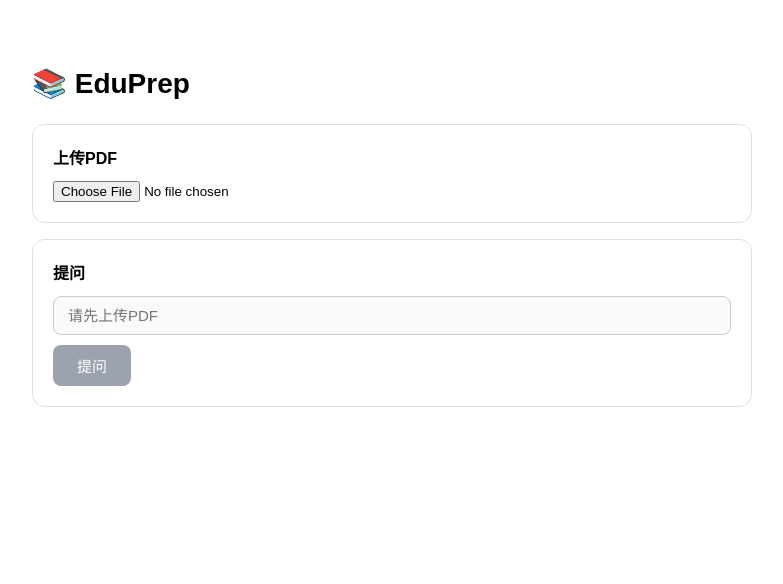
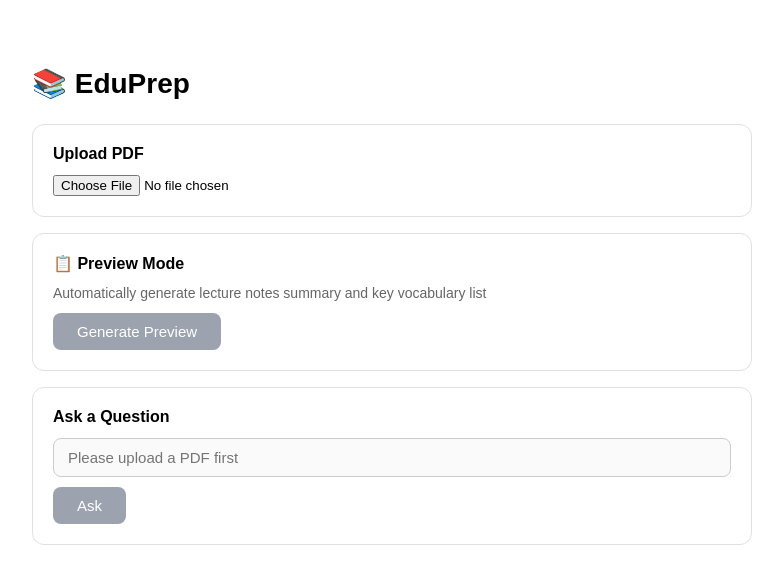
Before and after one commit to ZhengZhenting/EduPrep, a React app in the folder frontend/: page / in a window 1280 px wide. Shown: the top 584 px of the page, without its empty margins (248-1031 px from the left). Built offline with nearby package versions, Linux system fonts and the light colour scheme; the HTML template or start-up script is replaced by a standard one.

Commit message:
add UI interface for preview

```diff
--- a/frontend/src/App.jsx
+++ b/frontend/src/App.jsx
@@ -12,6 +12,8 @@ function App() {
   const [history, setHistory] = useState([])      // 对话历史
   const [uploading, setUploading] = useState(false)
   const [asking, setAsking] = useState(false)
+  const [previewData, setPreviewData] = useState(null)   // 存储preview返回的数据
+  const [previewing, setPreviewing] = useState(false)     // 是否正在加载
 
 
   // 处理PDF上传Upload
@@ -41,8 +43,9 @@ function App() {
     setUploading(false)
   }
 
-  // 处理提问Ask（支持流式输出）
-  const handleAsk = async (e) => {
+
+  // 处理提问Ask
+  const handleAsk = async () => {
     if (!question.trim() || !filename || asking) return
 
     const currentQuestion = question
@@ -64,51 +67,50 @@ function App() {
         })
       })
 
-      const reader = response.body.getReader()
-      const decoder = new TextDecoder()
-      let fullAnswer = ''
-      let firstLine = true
-      let currentSources = []
+      const data = await response.json()
 
-      while (true) {
-        const { done, value } = await reader.read()
-        if (done) break
+      setAnswer(data.answer)
+      setSources(data.sources)
 
-        const text = decoder.decode(value)
-        if (firstLine) {
-          try {
-            const lines = text.split('\n')
-            const sourceData = JSON.parse(lines[0])  //第一行是页码来源信息，格式是JSON字符串，见后端 stream_response() 里 yield 的 sources_line
-            currentSources = sourceData.sources
-            setSources(currentSources)
-            const rest = lines.slice(1).join('\n')  //剩下的才是AI的回答内容
-            if (rest) {
-              fullAnswer += rest
-              setAnswer(fullAnswer)
-            }
-          } catch {
-            fullAnswer += text
-            setAnswer(fullAnswer)
-          }
-          firstLine = false
-        } else {
-          fullAnswer += text
-          setAnswer(fullAnswer)
-        }
-      }
-      // 把这轮完整对话加入历史
+      // 保存历史，sources直接从data里取
       setHistory([
         ...newHistory,
-        { role: 'assistant', content: fullAnswer, sources: currentSources }
+        { role: 'assistant', content: data.answer, sources: data.sources }
       ])
 
     } catch (err) {
-      setAnswer(`Error：${err.message}`)
+      setAnswer(`Error: ${err.message}`)
     }
 
     setAsking(false)
   }
 
+
+  // 处理Preview生成
+  const handlePreview = async () => {
+    if (!filename || previewing) return
+
+    setPreviewing(true)
+    setPreviewData(null)
+
+    try {
+      const response = await fetch(`${API}/preview`, {
+        method: 'POST',
+        headers: { 'Content-Type': 'application/json' },
+        body: JSON.stringify({ filename: filename })
+      })
+      if (!response.ok) {
+        const err = await response.json()
+        throw new Error(err.detail || 'Failed to generate preview')
+      }
+
+      const data = await response.json()
+      setPreviewData(data)
+    } catch (err) {
+      alert(`Preview Error: ${err.message}`)
+    }
+    setPreviewing(false)
+  }
 
   //处理回车键提问
   const handleKeyDown = (e) => {
@@ -131,25 +133,70 @@ function App() {
 
       {/* 上传区域 */}
       <div style={styles.card}>
-        <h2 style={styles.cardTitle}>上传PDF</h2>
+        <h2 style={styles.cardTitle}>Upload PDF</h2>
         <input type="file" accept=".pdf" onChange={handleUpload} disabled={uploading} />
         {uploadStatus && <p style={styles.status}>{uploadStatus}</p>}
       </div>
+
+      {/* Preview 触发按钮 */}
+      <div style={styles.card}>
+        <h2 style={styles.cardTitle}>📋 Preview Mode</h2>
+        <p style={{ fontSize: 14, color: '#666', marginBottom: 12, marginTop: 0 }}>
+          Automatically generate lecture notes summary and key vocabulary list
+        </p>
+        <button
+          onClick={handlePreview}
+          disabled={!filename || previewing}
+          style={!filename || previewing ? styles.btnDisabled : styles.btn}
+        >
+          {previewing ? 'Generating, please wait...' : 'Generate Preview'}
+        </button>
+      </div>
+
+      {/* Preview 结果 */}
+      {previewData && (
+        <div style={styles.card}>
+
+          {/* 双语摘要 */}
+          <h2 style={styles.cardTitle}>📝 Summary</h2>
+
+          <div style={styles.summaryBox}>
+            <p style={styles.summaryLabel}>🇩🇪 Deutsch</p>
+            <p style={styles.summaryText}>{previewData.summary_de}</p>
+          </div>
+
+          <div style={{ ...styles.summaryBox, background: '#f0f9ff' }}>
+            <p style={styles.summaryLabel}>🇨🇳 中文</p>
+            <p style={styles.summaryText}>{previewData.summary_zh}</p>
+          </div>
+
+          {/* 词汇列表 */}
+          <h2 style={{ ...styles.cardTitle, marginTop: 24 }}>🔑 Key Words</h2>
+
+          <div style={styles.vocabList}>
+            {previewData.vocabulary.map((item, index) => (
+              <div key={index} style={styles.vocabCard}>
+                {typeof item === 'string' ? item : item.term}
+              </div>
+            ))}
+          </div>
+        </div>
+      )}
 
       {/* 对话历史 */}
       {history.length > 0 && (
         <div style={styles.card}>
           <div style={styles.historyHeader}>
-            <h2 style={styles.cardTitle}>对话记录</h2>
-            <button onClick={handleClear} style={styles.clearBtn}>清空</button>
+            <h2 style={styles.cardTitle}>Dialogue</h2>
+            <button onClick={handleClear} style={styles.clearBtn}>Clear</button>
           </div>
           {history.map((msg, i) => (
             <div key={i} style={msg.role === 'user' ? styles.userMsg : styles.aiMsg}>
-              <strong>{msg.role === 'user' ? '你' : 'AI'}：</strong>
+              <strong>{msg.role === 'user' ? 'You' : 'AI'}：</strong>
               {msg.content}
               {msg.role === 'assistant' && msg.sources && msg.sources.length > 0 && (
                 <div style={{ fontSize: 12, color: '#2563eb', marginTop: 4 }}>
-                  📄 来源：第 {msg.sources.join('、')} 页
+                  📄 Sources from Page： {msg.sources.join('、')}
                 </div>
               )}
             </div>
@@ -157,16 +204,16 @@ function App() {
         </div>
       )}
 
-      {/* 当前回答（流式显示） */}
+      {/* 当前回答 */}
       {(answer || asking) && (
         <div style={styles.card}>
           <h2 style={styles.cardTitle}>
-            AI回答
-            {asking && <span style={styles.typing}> ▌</span>}
+            AI Answer
+            {asking && <span style={{ color: '#9ca3af' }}> Thinking...</span>}
           </h2>
           {sources.length > 0 && (
             <p style={styles.sources}>
-              📄 来源：第 {sources.join('、')} 页
+              📄 Sources from Page： {sources.join('、')}
             </p>
           )}
           <p style={styles.answerText}>{answer}</p>
@@ -175,12 +222,12 @@ function App() {
 
       {/* 输入框 */}
       <div style={styles.card}>
-        <h2 style={styles.cardTitle}>提问</h2>
+        <h2 style={styles.cardTitle}>Ask a Question</h2>
         <input
           value={question}
           onChange={e => setQuestion(e.target.value)}
           onKeyDown={handleKeyDown}
-          placeholder={filename ? '输入问题，按回车发送...' : '请先上传PDF'}
+          placeholder={filename ? 'Enter your question, then press Enter...' : 'Please upload a PDF first'}
           disabled={asking || !filename}
           style={styles.input}
         />
@@ -189,7 +236,7 @@ function App() {
           disabled={asking || !filename}
           style={asking || !filename ? styles.btnDisabled : styles.btn}
         >
-          {asking ? '回答中...' : '提问'}
+          {asking ? 'Answering...' : 'Ask'}
         </button>
       </div>
     </div>
@@ -197,21 +244,133 @@ function App() {
 }
 
 const styles = {
-  container: { maxWidth: 720, margin: '0 auto', padding: '40px 20px', fontFamily: 'sans-serif' },
-  title: { fontSize: 28, fontWeight: 'bold', marginBottom: 24 },
-  card: { border: '1px solid #e0e0e0', borderRadius: 12, padding: 20, marginBottom: 16, background: '#fff' },
-  cardTitle: { fontSize: 16, fontWeight: 600, marginBottom: 12, marginTop: 0 },
-  status: { marginTop: 10, fontSize: 14, color: '#444' },
-  historyHeader: { display: 'flex', justifyContent: 'space-between', alignItems: 'center', marginBottom: 12 },
-  clearBtn: { fontSize: 12, padding: '4px 10px', cursor: 'pointer', border: '1px solid #ccc', borderRadius: 6, background: '#fff' },
-  userMsg: { background: '#f0f4ff', borderRadius: 8, padding: '8px 12px', marginBottom: 8, fontSize: 14 },
-  aiMsg: { background: '#f5f5f5', borderRadius: 8, padding: '8px 12px', marginBottom: 8, fontSize: 14 },
-  sources: { fontSize: 13, color: '#2563eb', marginBottom: 8 },
-  answerText: { fontSize: 15, lineHeight: 1.7, whiteSpace: 'pre-wrap' },
-  typing: { color: '#2563eb', animation: 'blink 1s infinite' },
-  input: { width: '100%', padding: '10px 14px', fontSize: 15, border: '1px solid #ccc', borderRadius: 8, marginBottom: 10, boxSizing: 'border-box' },
-  btn: { padding: '10px 24px', fontSize: 15, background: '#2563eb', color: '#fff', border: 'none', borderRadius: 8, cursor: 'pointer' },
-  btnDisabled: { padding: '10px 24px', fontSize: 15, background: '#9ca3af', color: '#fff', border: 'none', borderRadius: 8, cursor: 'not-allowed' },
+  container: {
+    maxWidth: 720,
+    margin: '0 auto',
+    padding: '40px 20px',
+    fontFamily: 'sans-serif',
+  },
+  title: {
+    fontSize: 28,
+    fontWeight: 'bold',
+    marginBottom: 24,
+  },
+  card: {
+    border: '1px solid #e0e0e0',
+    borderRadius: 12,
+    padding: 20,
+    marginBottom: 16,
+    background: '#fff',
+  },
+  cardTitle: {
+    fontSize: 16,
+    fontWeight: 600,
+    marginBottom: 12,
+    marginTop: 0,
+  },
+  status: {
+    marginTop: 10,
+    fontSize: 14,
+    color: '#444',
+  },
+  summaryBox: {
+    background: '#f9f9f9',
+    borderRadius: 8,
+    padding: '12px 16px',
+    marginBottom: 12,
+  },
+  summaryLabel: {
+    fontSize: 12,
+    fontWeight: 600,
+    color: '#888',
+    marginBottom: 6,
+    marginTop: 0,
+  },
+  summaryText: {
+    fontSize: 14,
+    lineHeight: 1.7,
+    color: '#333',
+    margin: 0,
+  },
+  vocabList: {
+    display: 'flex',
+    flexDirection: 'column',
+    gap: 12,
+  },
+  vocabCard: {
+    border: '1px solid #e0e0e0',
+    borderRadius: 10,
+    padding: '10px 16px',
+    background: '#fafafa',
+    fontSize: 14,
+    fontWeight: 600,
+    color: '#1a1a1a',
+  },
+  historyHeader: {
+    display: 'flex',
+    justifyContent: 'space-between',
+    alignItems: 'center',
+    marginBottom: 12,
+  },
+  clearBtn: {
+    fontSize: 12,
+    padding: '4px 10px',
+    cursor: 'pointer',
+    border: '1px solid #ccc',
+    borderRadius: 6,
+    background: '#fff',
+  },
+  userMsg: {
+    background: '#f0f4ff',
+    borderRadius: 8,
+    padding: '8px 12px',
+    marginBottom: 8,
+    fontSize: 14,
+  },
+  aiMsg: {
+    background: '#f5f5f5',
+    borderRadius: 8,
+    padding: '8px 12px',
+    marginBottom: 8,
+    fontSize: 14,
+  },
+  sources: {
+    fontSize: 13,
+    color: '#2563eb',
+    marginBottom: 8,
+  },
+  answerText: {
+    fontSize: 15,
+    lineHeight: 1.7,
+    whiteSpace: 'pre-wrap',
+  },
+  input: {
+    width: '100%',
+    padding: '10px 14px',
+    fontSize: 15,
+    border: '1px solid #ccc',
+    borderRadius: 8,
+    marginBottom: 10,
+    boxSizing: 'border-box',
+  },
+  btn: {
+    padding: '10px 24px',
+    fontSize: 15,
+    background: '#2563eb',
+    color: '#fff',
+    border: 'none',
+    borderRadius: 8,
+    cursor: 'pointer',
+  },
+  btnDisabled: {
+    padding: '10px 24px',
+    fontSize: 15,
+    background: '#9ca3af',
+    color: '#fff',
+    border: 'none',
+    borderRadius: 8,
+    cursor: 'not-allowed',
+  },
 }
 
 export default App
```
Also changed, not shown: 1 other file (tests, documents, lock files or other folders).
